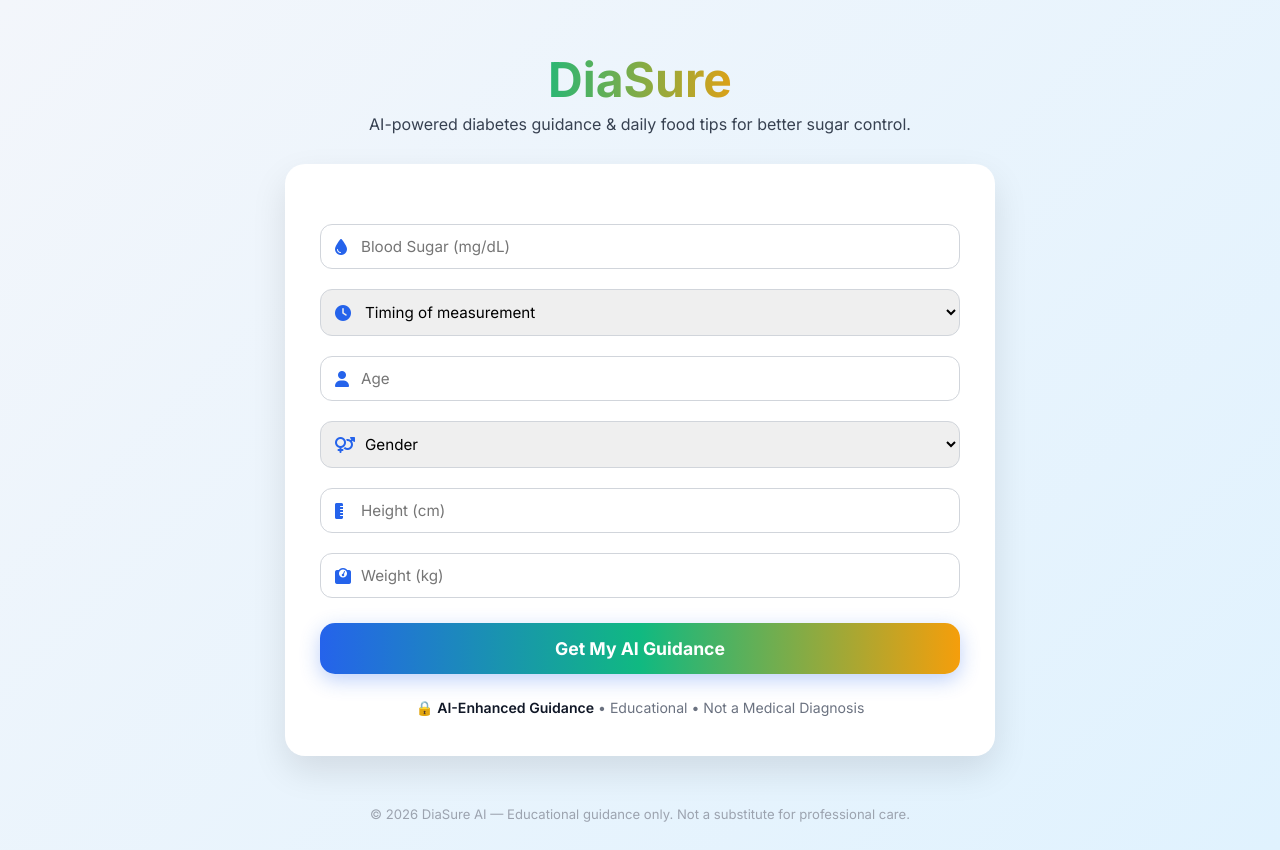
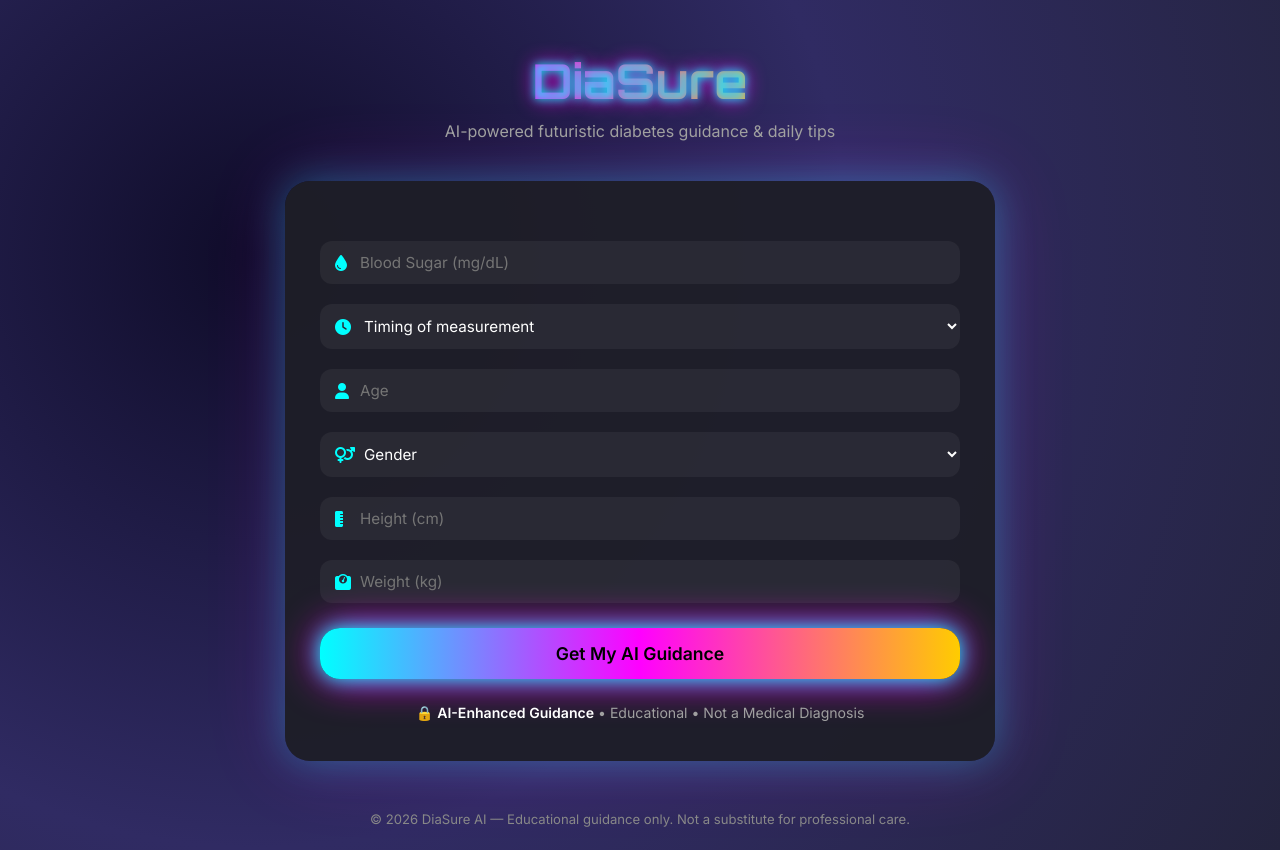
Before and after one commit to MSG-Ai-Tools/Diasure-ai, a Flask app: page / in a window 1280 px wide. Run offline with Flask 3, Linux system fonts and the light colour scheme.

Commit message:
Update index.html

```diff
--- a/templates/index.html
+++ b/templates/index.html
@@ -3,82 +3,140 @@
 <head>
 <meta charset="UTF-8">
 <meta name="viewport" content="width=device-width, initial-scale=1.0">
-<title>DiaSure AI — Diabetes Guidance Tool</title>
+<title>DiaSure AI — Futuristic Diabetes Guidance</title>
 
 <!-- Fonts & Icons -->
-<link href="https://fonts.googleapis.com/css2?family=Inter:wght@400;600;700&display=swap" rel="stylesheet">
+<link href="https://fonts.googleapis.com/css2?family=Orbitron:wght@700&family=Inter:wght@400;600&display=swap" rel="stylesheet">
 <link href="https://cdnjs.cloudflare.com/ajax/libs/font-awesome/6.4.0/css/all.min.css" rel="stylesheet">
 
 <style>
-* { margin: 0; padding: 0; box-sizing: border-box; font-family: 'Inter', sans-serif; }
-body { background: linear-gradient(135deg, #F3F6FB, #E0F2FE); color: #1F2937; min-height: 100vh; }
+* { margin:0; padding:0; box-sizing:border-box; font-family:'Inter', sans-serif; }
 
-.container { max-width: 750px; margin: 50px auto; padding: 0 20px; }
+body {
+    background: radial-gradient(circle at 20% 30%, #0f0c29, #302b63, #24243e);
+    color: #fff;
+    min-height:100vh;
+}
 
-/* DiaSure Title */
+.container { max-width: 750px; margin:50px auto; padding:0 20px; }
+
+/* Futuristic DiaSure logo */
 h1 {
-    font-size: 3rem;
-    font-weight: 900;
-    text-align: center;
-    background: linear-gradient(90deg, #2563EB, #10B981, #F59E0B, #8B5CF6);
+    font-family:'Orbitron', sans-serif;
+    font-size:3rem;
+    text-align:center;
+    background: linear-gradient(90deg, #00ffff, #ff00ff, #ffcc00, #00ff99);
     -webkit-background-clip: text;
     -webkit-text-fill-color: transparent;
-    animation: textGradient 4s ease infinite alternate;
-    margin-bottom: 5px;
-}
-@keyframes textGradient {
-    0% { background-position: 0% 50%; }
-    50% { background-position: 100% 50%; }
-    100% { background-position: 0% 50%; }
+    animation: gradientMove 6s linear infinite;
+    margin-bottom:10px;
+    text-shadow: 0 0 10px #00ffff, 0 0 20px #ff00ff;
 }
 
-.subtitle { text-align: center; font-weight: 500; color: #374151; margin-bottom: 30px; font-size: 1rem; }
-
-.card {
-    background: #FFFFFF;
-    border-radius: 20px;
-    padding: 40px 35px;
-    box-shadow: 0 15px 35px rgba(0,0,0,0.1);
+@keyframes gradientMove {
+    0% {background-position:0% 50%;}
+    50% {background-position:100% 50%;}
+    100% {background-position:0% 50%;}
 }
 
-.input-group { position: relative; margin-top: 20px; }
-.input-group i { position: absolute; left: 15px; top: 50%; transform: translateY(-50%); color: #2563EB; font-size: 1rem; }
-input, select { width: 100%; padding: 12px 15px 12px 40px; border-radius: 12px; border: 1px solid #D1D5DB; font-size: 0.95rem; transition: all 0.3s ease; }
-input:focus, select:focus { outline: none; border-color: #2563EB; box-shadow: 0 0 10px rgba(37, 99, 235, 0.3); }
+.subtitle {
+    text-align:center;
+    font-weight:500;
+    color:#a0a0a0;
+    margin-bottom:40px;
+    font-size:1rem;
+}
 
+/* Card container */
+.card {
+    background: rgba(30,30,40,0.95);
+    border-radius: 25px;
+    padding: 40px 35px;
+    box-shadow: 0 0 40px rgba(0,255,255,0.3), 0 0 80px rgba(255,0,255,0.2);
+}
+
+/* Input Fields */
+.input-group { position: relative; margin-top:20px; }
+.input-group i { position:absolute; left:15px; top:50%; transform:translateY(-50%); color:#00ffff; font-size:1rem; }
+input, select {
+    width:100%;
+    padding:12px 15px 12px 40px;
+    border-radius:12px;
+    border:none;
+    background: rgba(255,255,255,0.05);
+    color:#fff;
+    font-size:0.95rem;
+    transition: all 0.3s ease;
+}
+input:focus, select:focus { outline:none; box-shadow: 0 0 20px #00ffff; }
+
+/* Neon Button */
 button {
-    background: linear-gradient(90deg, #2563EB, #10B981, #F59E0B);
-    color: #fff; border: none; font-weight: 700;
-    margin-top: 25px; padding: 15px; width: 100%; border-radius: 15px;
-    font-size: 1.1rem; cursor: pointer; transition: all 0.3s ease;
-    box-shadow: 0 6px 20px rgba(37, 99, 235, 0.3);
+    background: linear-gradient(90deg, #00ffff, #ff00ff, #ffcc00);
+    color:#000;
+    border:none;
+    font-weight:700;
+    margin-top:25px;
+    padding:15px;
+    width:100%;
+    border-radius:20px;
+    font-size:1.1rem;
+    cursor:pointer;
+    transition: all 0.4s ease;
+    box-shadow: 0 0 20px #00ffff, 0 0 40px #ff00ff;
 }
-button:hover { transform: translateY(-2px); box-shadow: 0 8px 25px rgba(37, 99, 235, 0.5); }
+button:hover {
+    transform: translateY(-3px);
+    box-shadow: 0 0 30px #00ffff, 0 0 60px #ff00ff, 0 0 90px #ffcc00;
+}
 
-/* Result pop-up */
+/* Result Pop-up */
 .result {
-    margin-top: 30px; background: #FEF3C7; border-left: 6px solid #F59E0B;
-    border-radius: 12px; padding: 25px; font-size: 1rem; line-height: 1.6; color: #78350F;
+    margin-top:30px;
+    background: rgba(0,255,255,0.05);
+    border-left:6px solid #00ffff;
+    border-radius:15px;
+    padding:25px;
+    font-size:1rem;
+    line-height:1.6;
     white-space: pre-wrap;
-    opacity: 0;
-    transform: translateY(-20px);
+    opacity:0;
+    transform:translateY(-30px);
     transition: all 0.8s ease;
+    box-shadow: 0 0 20px #00ffff, 0 0 40px #ff00ff;
 }
 
 .result.show {
-    opacity: 1;
-    transform: translateY(0);
-    box-shadow: 0 0 20px rgba(255, 184, 0, 0.6), 0 0 40px rgba(255, 215, 0, 0.4);
+    opacity:1;
+    transform:translateY(0);
 }
 
-.trust { margin-top: 25px; text-align: center; font-size: 0.88rem; color: #6B7280; }
-.trust span { font-weight: 600; color: #111827; }
+/* Disclaimer style inside result */
+.result strong[style*="color:red"] {
+    color:#ff4444;
+    text-shadow: 0 0 5px #ff4444;
+}
 
-footer { text-align: center; margin: 50px 0 15px; font-size: 0.82rem; color: #9CA3AF; }
+/* Trust text */
+.trust {
+    margin-top:25px;
+    text-align:center;
+    font-size:0.88rem;
+    color:#a0a0a0;
+}
+.trust span { font-weight:600; color:#fff; }
 
-@media (max-width: 480px) {
-    h1 { font-size: 2.2rem; }
-    .subtitle { font-size: 0.9rem; }
+footer {
+    text-align:center;
+    margin:50px 0 15px;
+    font-size:0.82rem;
+    color:#888;
+}
+
+/* Responsive */
+@media (max-width:480px){
+    h1 { font-size:2.2rem; }
+    .subtitle { font-size:0.9rem; }
 }
 </style>
 
@@ -94,7 +152,7 @@ window.addEventListener('DOMContentLoaded', () => {
 <body>
 <div class="container">
     <h1>DiaSure</h1>
-    <p class="subtitle">AI-powered diabetes guidance & daily food tips for better sugar control.</p>
+    <p class="subtitle">AI-powered futuristic diabetes guidance & daily tips</p>
 
     <div class="card">
         <form method="POST">
```
